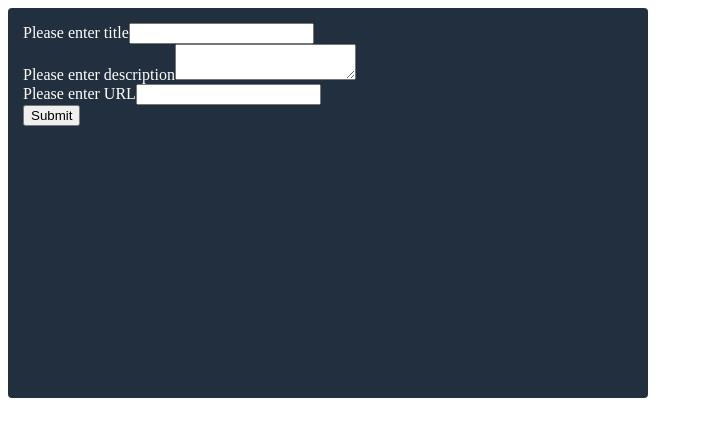
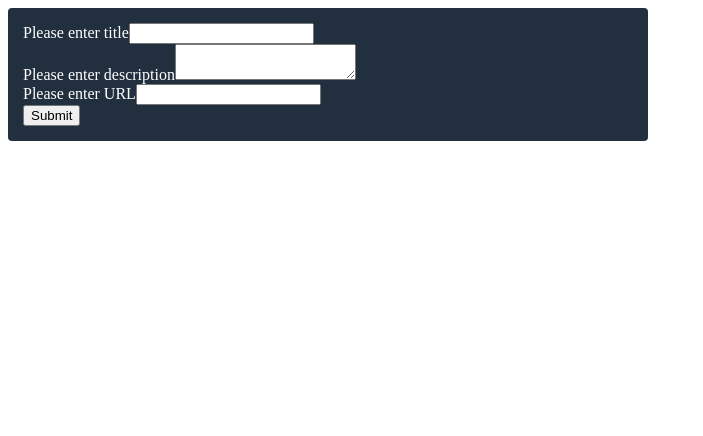
Before and after one commit to t0mclaudio/vanhackathon-thinkific-1, a React app: page / in a window 1280 px wide. Shown: the top 436 px of the page, without its empty margins (0-703 px from the left). Built offline with nearby package versions, Linux system fonts and the light colour scheme; the HTML template or start-up script is replaced by a standard one.

Commit message:
Improve styling

```diff
--- a/src/App.js
+++ b/src/App.js
@@ -19,12 +19,11 @@ export default class App extends React.Component {
   }
 
   handleViewVideo(data) {
-    this.setState({data:data})
+    this.setState({ data: data })
   }
 
   render() {
     return (
-      <div className="row">
       <Router>
         <Switch>
           <Route exact path="/">
@@ -35,7 +34,6 @@ export default class App extends React.Component {
           </Route>
         </Switch>
       </Router>
-      </div>
     )
   }
 }
--- a/src/Create/Canvas.js
+++ b/src/Create/Canvas.js
@@ -2,7 +2,7 @@ import React from 'react';
 
 export default (props) => {
   return (
-    <div style={style.wrapper} className="col-8">
+    <div style={style.wrapper}>
       {props.children}
     </div>
   )
@@ -11,8 +11,7 @@ export default (props) => {
 const style = {
   wrapper: {
     position: 'relative',
-    maxWidth: '640px',
-    minHeight: '390px',
+    width: '640px',
     borderRadius: '4px',
     padding: 0,
     backgroundColor: '#222f3e'
--- a/src/Create/Questions.js
+++ b/src/Create/Questions.js
@@ -5,7 +5,7 @@ import { faClock } from '@fortawesome/free-solid-svg-icons'
 
 export default props => {
   return (
-    <div className="col-4" style={{ padding: '0 10px' }}>
+    <div style={{marginTop: '15px'}}>
       {props.state.length > 0 ?
         props.state.map((question, index) => {
           return (
--- a/src/Create/index.js
+++ b/src/Create/index.js
@@ -73,7 +73,7 @@ export default class Create extends React.Component {
 
   render() {
     return (
-      <div className="row mt-3" style={{ width: '990px' }}>
+      <React.Fragment>
         <Canvas>
             {this.state.isComposing ?
               <ComposerWrapper
@@ -96,7 +96,6 @@ export default class Create extends React.Component {
               /> :
               <Form handleInfoSubmit={info => this.handleInfoSubmit(info)} />
             }
-          {this.state.isInfoSet ? <h2>{this.state.info.title}</h2> : "" }
           {this.state.isInfoSet && this.state.stamps.length > 0 ?
             <Link to="/view"
               style={style.viewVideoBtn}
@@ -105,7 +104,7 @@ export default class Create extends React.Component {
           : "" }
         </Canvas>
         {this.state.isInfoSet ? <Questions state={this.state.questions} /> : ""}
-      </div>
+      </React.Fragment>
     )
   }
 }
--- a/src/View/index.js
+++ b/src/View/index.js
@@ -71,7 +71,6 @@ export default class View extends React.Component {
                 handleInsertClick={() => console.log('here')}
               />
             </div>
-            <h1>{this.state.data.info.title}</h1>
           </Canvas>
           : <h1 style={{textAlign: 'center'}}>No title found</h1>}
       </React.Fragment>
```
Also changed, not shown: 1 other file (tests, documents, lock files or other folders). Lines whose indentation alone changed are shown as unchanged.
